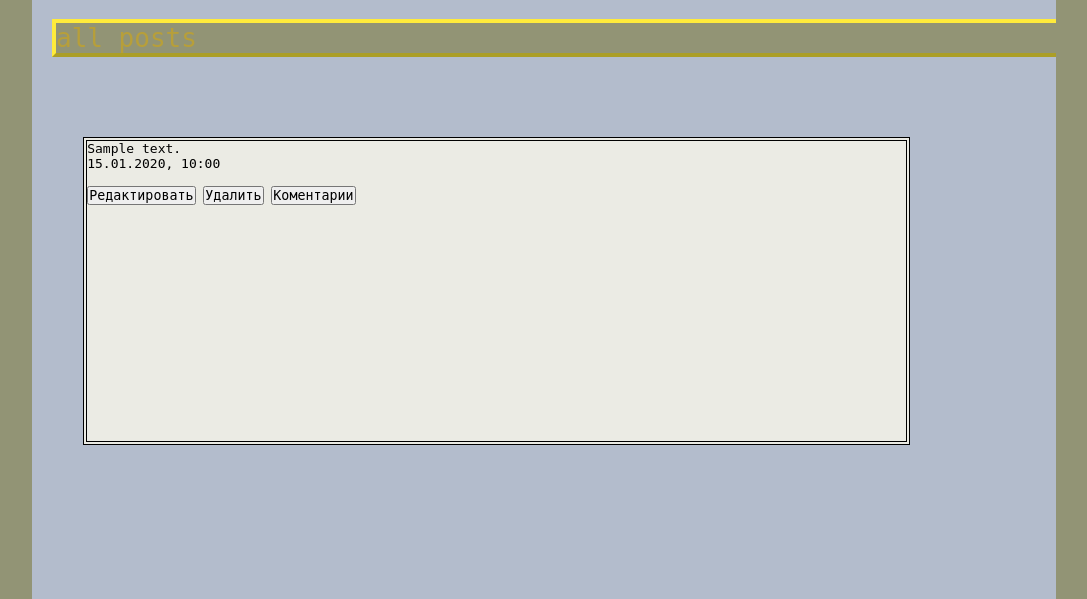
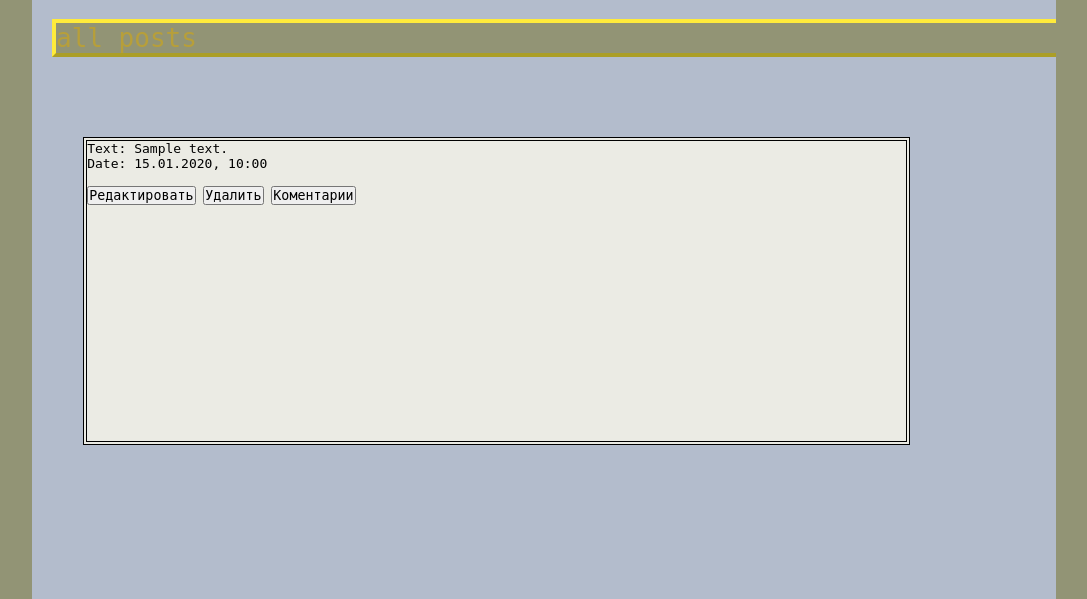
Before and after one commit to a6m1n/project_comment, a Flask app: template version-landing-page/templates/index.html in a window 1280 px wide. Shown: the part 607-1206 px from the top of the page, without its empty margins (96-1183 px from the left). Run offline with Flask 2, Linux system fonts and the light colour scheme; the template is opened without the code that fills it: values that come from a table or form of the project are taken from there, others are empty; tables that the repository leaves empty hold one stand-in row (values such as "Sample post"); parts of the project's set-up code (start-up, migrations or seed data) failed here and were passed over; some libraries are stand-ins or nearby versions.

Commit message:
Update index.html

```diff
--- a/version-landing-page/templates/index.html
+++ b/version-landing-page/templates/index.html
@@ -40,12 +40,15 @@
 		<div class='name_posts'>all posts</div>
 		{% for post in posts%}
 			<div class="startBlock">
+				<div class="wrapperPost">
+
+					<span> Text: </span>
 					<span class='text_in_db'>
 						{{ post.text }}
 					</span>
 
 					<br>
-
+					<span>Date: </span>
 					<span class='date_in_db'>
 						{{ post.date.strftime('%d.%m.%Y, %H:%M' ) }}
 					</span>
@@ -55,7 +58,7 @@
 					</span>
 
 
-				<form action="">
+					<form class='ButtonLone'>
 						<br>
 						<input type="button" value='Редактировать' onclick="editPost(this)" class='editSomePost' >
 						<button type="button" onclick="test2(this)" class='delete'>Удалить</button>
@@ -68,12 +71,13 @@
 
 						<span class='spancomments' style="display: none">
 							{% for com in post.comments %}
-						<form action="" class='hideForm'>
-
+							<div action="" class='hideForm'>
+								<span>Comment: </span>
 								<span class='textComments'>
 									{{ com.text }}
 								</span>
 								<br>
+								<span> Comment date: </span>
 								{{ com.date.strftime('%d.%m.%Y, %H:%M') }}
 								<!-- <br> -->
 								<span class='idCommentLL' style="display: none">
@@ -88,10 +92,14 @@
 								<span style='color: red; display: none' class =' levelLW'>
 									{%for co in com.Second_comments %}
 										<span class='blockAllLW'>
+											<span>Comment: </span>
+
 											<span class='blockLW'>
 												{{co.text}}
 											</span>
 											<br>
+											<span>Date: </span>
+
 											<span>
 												{{co.date.strftime('%d.%m.%Y, %H:%M')}}
 											</span>
@@ -103,6 +111,7 @@
 											<button type="button" onclick='del_lw(this)' class='buttonDeleteLW'  >Удалить коментарий</button>
 											<br>
 											<textarea name="" id="" cols="20" rows="5" style="display: none" class='textAreaLW'  ></textarea>
+
 											<br>
 										</span>
 									{%endfor%}
@@ -112,7 +121,7 @@
 											</form>
 								</span>
 
-						</form>
+							</div>
 
 							{%endfor%}
 						<br><br>
@@ -122,6 +131,7 @@
 						</form>
 					<br><br>
 				</div>
+			</div>
 		{% endfor %}
 	</article>
 
```
Lines whose indentation alone changed are shown as unchanged.
